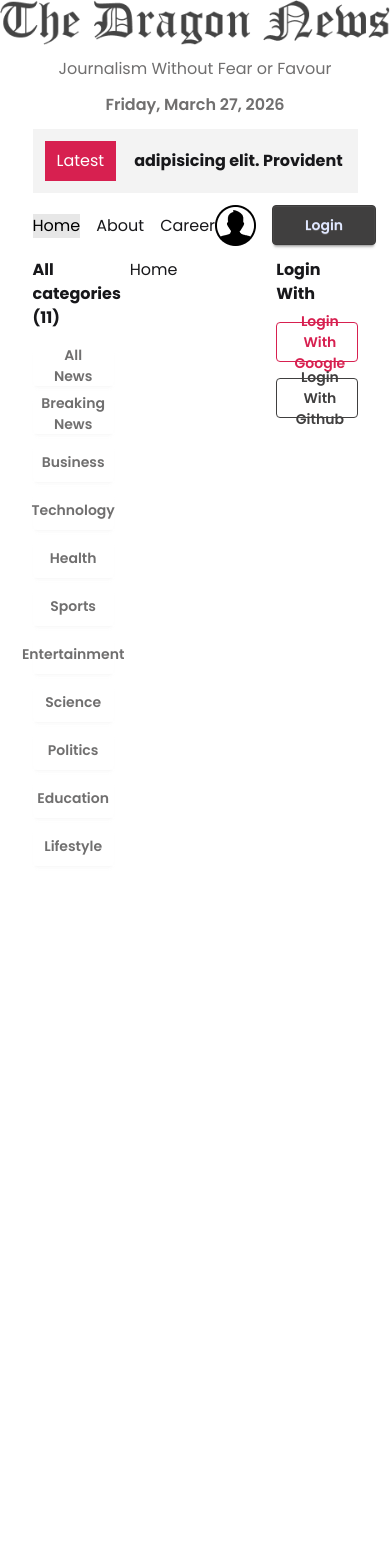
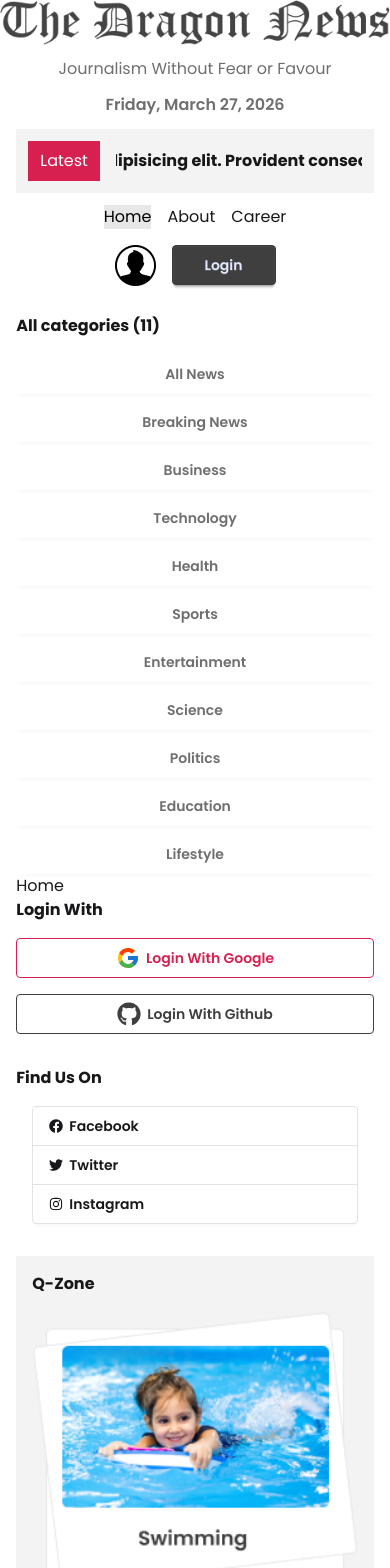
Before and after one commit to ahmadraiyano/dragon-news, a React (Vite) app: page / in a window 390 px wide. Shown: the top 1568 px of the page. Before the commit the page ends 878 px from the top, so only its background shows below. Built offline with nearby package versions, Linux system fonts and the light colour scheme.

Commit message:
made it responsive & created components inside right aside

```diff
--- a/src/components/Navbar.jsx
+++ b/src/components/Navbar.jsx
@@ -4,14 +4,14 @@ import user from "../assets/user.png"
 
 const Navbar = () => {
     return (
-        <div className='flex justify-between items-center'>
-            <div></div>
-            <div className='flex gap-4'>
+        <div className='flex flex-col lg:flex-row justify-between items-center'>
+            <div className='lg:w-1/4'></div>
+            <div className='flex gap-4 w-2/4 justify-center'>
                 <NavLink to="/">Home</NavLink>
                 <NavLink to="/about">About</NavLink>
                 <NavLink to="/career">Career</NavLink>
             </div>
-            <div className='flex gap-4'>
+            <div className='flex gap-4 my-4 lg:w-1/4 lg:justify-end'>
                 <img src={user} alt="User" />
                 <button className='btn btn-primary px-8'>Login</button>
             </div>
--- /dev/null
+++ b/src/components/homeLayout/FindUs.jsx
@@ -0,0 +1,19 @@
+import React from 'react';
+import { FaFacebook, FaInstagram, FaTwitter } from 'react-icons/fa';
+
+const FindUs = () => {
+    return (
+        <div>
+            <h2 className='font-bold mb-4'>Find Us On</h2>
+            <div className='mx-4'>
+                <div className="join join-vertical w-full">
+                    <button className='btn bg-base-100 justify-start join-item'><FaFacebook></FaFacebook> Facebook</button>
+                    <button className='btn bg-base-100 justify-start join-item'><FaTwitter></FaTwitter> Twitter</button>
+                    <button className='btn bg-base-100 justify-start join-item'><FaInstagram></FaInstagram> Instagram</button>
+                </div>
+            </div>
+        </div>
+    );
+};
+
+export default FindUs;
--- /dev/null
+++ b/src/components/homeLayout/Qzone.jsx
@@ -0,0 +1,19 @@
+import React from 'react';
+import swimmingImg from '../../assets/swimming.png'
+import classImg from '../../assets/class.png'
+import playImg from '../../assets/playground.png'
+
+const Qzone = () => {
+    return (
+        <div className='bg-base-200 p-4'>
+            <h2 className='font-bold mb-4'>Q-Zone</h2>
+            <div className='space-y-4 flex flex-col justify-center'>
+                <img src={swimmingImg} alt="Swimming" />
+                <img src={classImg} alt="Swimming" />
+                <img src={playImg} alt="Swimming" />
+            </div>
+        </div>
+    );
+};
+
+export default Qzone;
--- a/src/components/homeLayout/RightAside.jsx
+++ b/src/components/homeLayout/RightAside.jsx
@@ -1,10 +1,14 @@
 import React from 'react';
 import SocialLogin from './SocialLogin';
+import FindUs from './FindUs';
+import Qzone from './Qzone';
 
 const RightAside = () => {
     return (
-        <div>
+        <div className='space-y-8'>
             <SocialLogin></SocialLogin>
+            <FindUs></FindUs>
+            <Qzone></Qzone>
         </div>
     );
 };
--- a/src/layouts/HomeLayout.jsx
+++ b/src/layouts/HomeLayout.jsx
@@ -12,18 +12,18 @@ const HomeLayout = () => {
         <div>
             <header>
                 <Header></Header>
-                <section className='w-10/12 mx-auto my-3'>
+                <section className='w-11/12 lg:w-10/12 mx-auto my-3'>
                     <LatestNews></LatestNews>
                 </section>
-                <nav className='w-10/12 mx-auto my-3'>
+                <nav className='w-11/12 lg:w-10/12 mx-auto my-3'>
                     <Navbar></Navbar>
                 </nav>
             </header>
-            <main className='w-10/12 mx-auto my-3 grid grid-cols-4'>
+            <main className='w-11/12 lg:w-10/12 mx-auto my-3 grid grid-cols-1 lg:grid-cols-4'>
                 <aside>
                     <LeftAside></LeftAside>
                 </aside>
-                <section className="main col-span-2 mx-4">
+                <section className="main col-span-2 lg:mx-4">
                     <Outlet></Outlet>
                 </section>
                 <aside>
```
